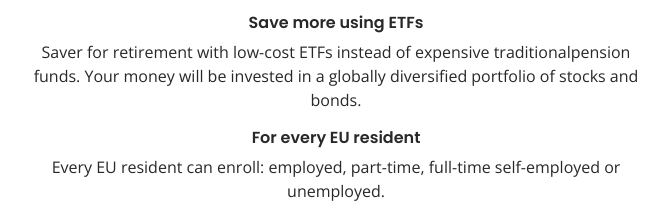
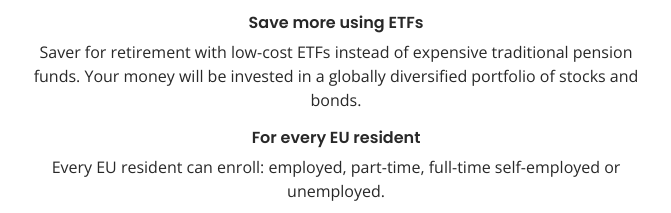
Before and after one commit to TomLouwagie/pension-fund, a plain HTML site: page index.html in a window 1280 px wide. Shown: the part 1174-1387 px from the top of the page, 304-975 px from the left. Drawn offline with nearby package versions, Linux system fonts and the light colour scheme; a script that the page names is missing.

Commit message:
Small typo fixed

```diff
--- a/css/components/colors.css
+++ b/css/components/colors.css
@@ -1,6 +1,6 @@
 :root {
   --text-color: rgba(40, 40, 40, 1); /* text */
-  --background-grey: rgba(240, 240, 240, 1);; /* background */
+  --background-grey: rgba(240, 240, 240, 1); /* background */
   --indigo-dye: #2b4162ff;
   --deep-space-sparkle: #385f71ff;
   --forest-green-crayola: #77ad78ff;
--- a/index.html
+++ b/index.html
@@ -106,7 +106,7 @@
       <p>Out personal pensions (also known as “private pensions”) are long-term savings products that individuals contribute to on a voluntary basis, complementing state and workplace pensions. They allow you to save extra for retirement with tax advantages.</p>
       <!-- source: https://ec.europa.eu/info/business-economy-euro/banking-and-finance/insurance-and-pensions/personal-pension-products_en -->
       <h4>Save more using ETFs</h4>
-      <p>Saver for retirement with low-cost ETFs instead of expensive traditionalpension funds. Your money will be invested in a globally diversified portfolio of stocks and bonds.</p>
+      <p>Saver for retirement with low-cost ETFs instead of expensive traditional pension funds. Your money will be invested in a globally diversified portfolio of stocks and bonds.</p>
       <!-- In german: https://de.wikipedia.org/wiki/Europarente -->
       <h4>For every EU resident</h4>
       <p>Every EU resident can enroll: employed, part-time,
```
